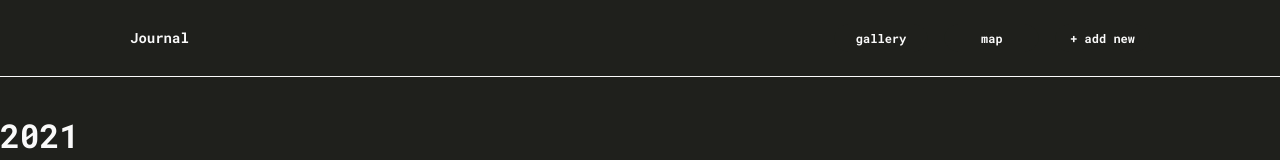
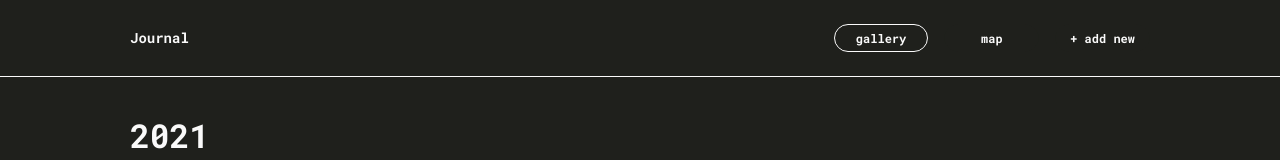
Before and after one commit to Cronkmeister/journal, a React (Create React App) app in the folder journal-client/: page /gallery in a window 1280 px wide. Shown: the top 160 px of the page. Built offline with nearby package versions, Linux system fonts and the light colour scheme.

Commit message:
nav bar links

```diff
--- a/journal-client/src/components/AlbumView/AlbumView.scss
+++ b/journal-client/src/components/AlbumView/AlbumView.scss
@@ -2,6 +2,9 @@
 
 .albums {
   //   height: 100%;
+  &__wrapper {
+    @include margin;
+  }
   &__sort {
     @include page-header;
     @include header-padding;
--- a/journal-client/src/components/NavBar/NarBar.scss
+++ b/journal-client/src/components/NavBar/NarBar.scss
@@ -30,5 +30,9 @@
   &__link-item {
     @include CTA-button;
     margin-left: 1rem;
+    text-decoration: none;
+    &--selected {
+      border: solid 1px $primary-color-2-white;
+    }
   }
 }
--- a/journal-client/src/components/NavBar/NavBar.jsx
+++ b/journal-client/src/components/NavBar/NavBar.jsx
@@ -1,5 +1,6 @@
 import "./NarBar.scss";
 import logo from "../../assests/logo/logo1.svg";
+import { Link, NavLink } from "react-router-dom";
 
 function NavBar() {
   return (
@@ -12,9 +13,28 @@ function NavBar() {
               {/* <img className="navbar__logo-image" src={logo}></img> */}
             </div>
             <ul className="navbar__links">
-              <li className="navbar__link-item">gallery</li>
-              <li className="navbar__link-item">map</li>
-              <li className="navbar__link-item">+ add new</li>
+              <NavLink
+                exact
+                to="/gallery"
+                className="navbar__link-item"
+                activeClassName="navbar__link-item--selected"
+              >
+                gallery
+              </NavLink>
+              <NavLink
+                to="/gallery/map"
+                className="navbar__link-item"
+                activeClassName="navbar__link-item--selected"
+              >
+                map
+              </NavLink>
+              <NavLink
+                to="/gallery/new"
+                className="navbar__link-item"
+                activeClassName="navbar__link-item--selected"
+              >
+                + add new
+              </NavLink>
             </ul>
           </div>
         </div>
--- a/journal-client/src/components/SiteLogin/SiteLogin.jsx
+++ b/journal-client/src/components/SiteLogin/SiteLogin.jsx
@@ -1,3 +1,5 @@
+import { Link } from "react-router-dom";
+
 function SiteLogin() {
   return (
     <>
@@ -5,8 +7,12 @@ function SiteLogin() {
         <h2 className="welcome__title">
           Welcome to <br></br>Journal
         </h2>
-        <button className="welcome__button">Enter</button>
-        <button className="welcome__button">Log in</button>
+        <Link to="/gallery" className="welcome__button">
+          Enter
+        </Link>
+        <Link to="/login" className="welcome__button">
+          Log in
+        </Link>
       </div>
     </>
   );
--- a/journal-client/src/pages/WelcomePage/WelcomePage.scss
+++ b/journal-client/src/pages/WelcomePage/WelcomePage.scss
@@ -28,6 +28,7 @@
     @include CTA-button;
     @include component-margin-top-bottom-flex;
     text-transform: uppercase;
+    text-decoration: none;
   }
   &__form {
     color: $primary-color-2-white;
```
